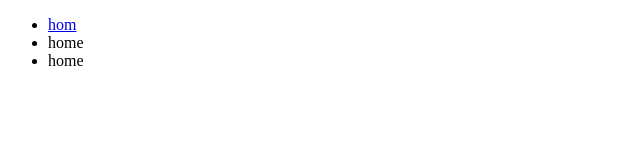
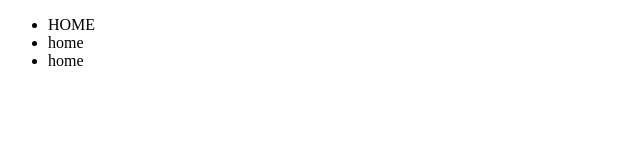
Before and after one commit to NokaK/smart-academy-11-lession5, a plain HTML site: page index.html in a window 1280 px wide. Shown: the full height of the page, 0-640 px from the left. Drawn offline with Linux system fonts and the light colour scheme.

Commit message:
update a tag content

```diff
--- a/index.html
+++ b/index.html
@@ -8,7 +8,7 @@
 		<nav>
 			<ul>
 				<li>
-					<a href="#">hom</a>
+					HOME
 				</li>
 				<li>home</li>
 				<li>home</li>
```
